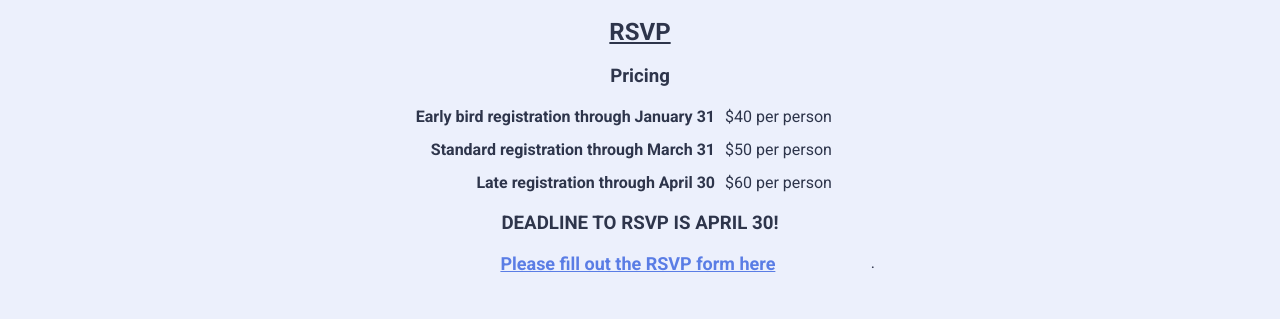
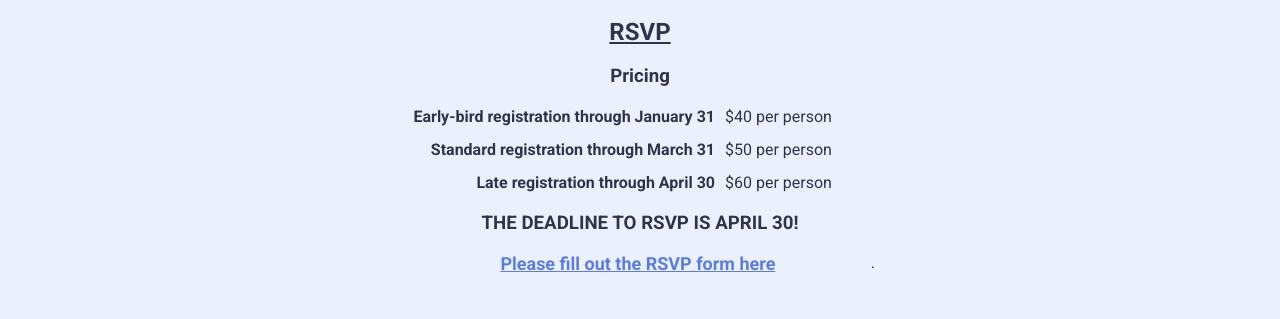
Before and after one commit to bookertwhs2007/bookertwhs, a Jekyll site: the page built from index.html, in a window 1280 px wide and 900 px high, scrolled down 1932 px. Shown: the part 153-472 px from the top of the window. Built offline with Jekyll 4.4.1, drawn with Linux system fonts in a browser that asks for light colours; nearby versions of some CDN libraries.

Commit message:
Updated Rsvp

```diff
--- a/_sections/rsvp.markdown
+++ b/_sections/rsvp.markdown
@@ -9,7 +9,7 @@ class: rsvp
 
 ### Pricing
 
-**Early bird registration through January 31**
+**Early-bird registration through January 31**
 $40 per person
 
 **Standard registration through March 31**
@@ -19,5 +19,5 @@ $50 per person
 $60 per person
 
 
-### DEADLINE TO RSVP IS APRIL 30!
+### THE DEADLINE TO RSVP IS APRIL 30!
 [Please fill out the RSVP form here](https://docs.google.com/forms/d/e/1FAIpQLScq25zgb1W7tywR07IzCfnkXQijtyeBlukhd6kkKx23QqVJ0w/viewform).
```
